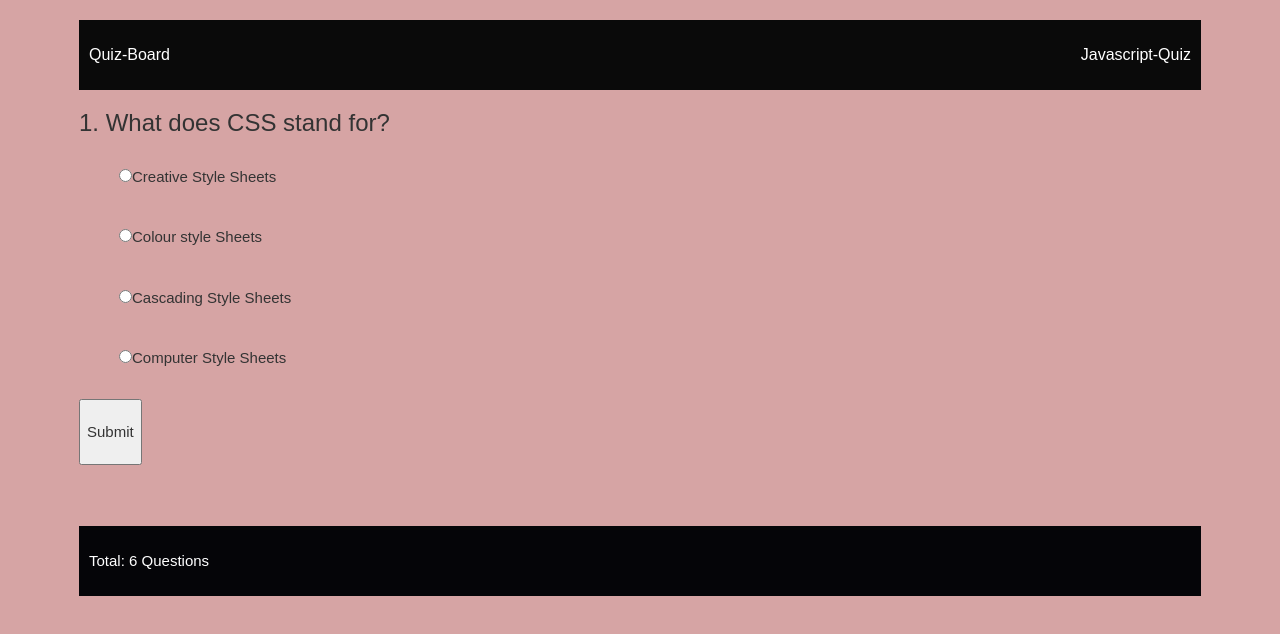
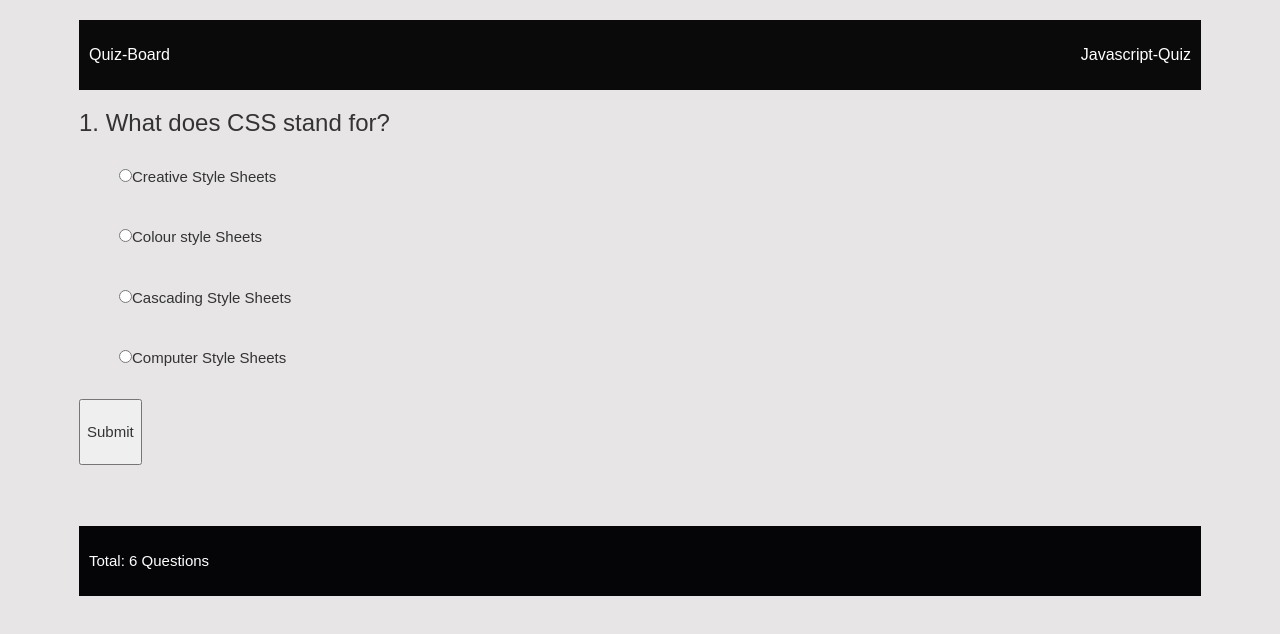
Before and after one commit to Chiuri254/quiz-board, a plain HTML site: page index.html in a window 1280 px wide. Drawn offline with nearby package versions, Linux system fonts and the light colour scheme.

```diff
--- a/css/styles.css
+++ b/css/styles.css
@@ -2,7 +2,7 @@ body {
     font-family: arial;
     font-size: 15px;
     line-height: 1.6cm;
-    background: #d6a4a4;
+    background: #e4e1e1da;
 }
 
 li {
```
Also changed, not shown: 1 other file.
